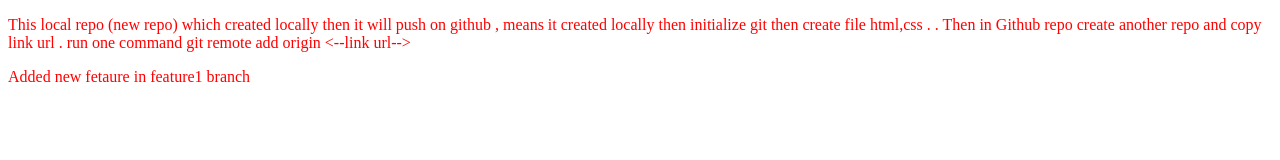
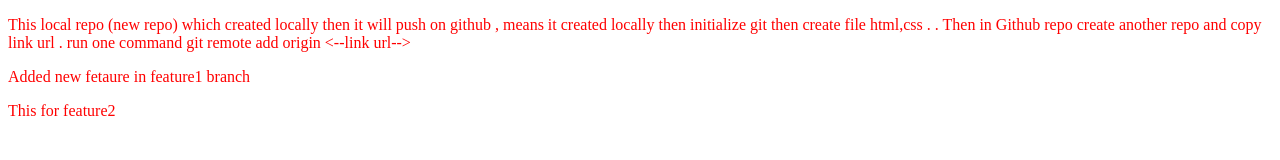
Before and after one commit to Mukeshsingh2293/local-repo, a plain HTML site: page index.html in a window 1280 px wide. Drawn offline with Linux system fonts and the light colour scheme.

Commit message:
new feature added f2

```diff
--- a/index.html
+++ b/index.html
@@ -14,5 +14,6 @@
         . run one command git remote add origin <--link url-->
     </p>
     <p>Added new fetaure in feature1 branch</p>
+    <p>This for feature2</p>
 </body>
 </html>
```
